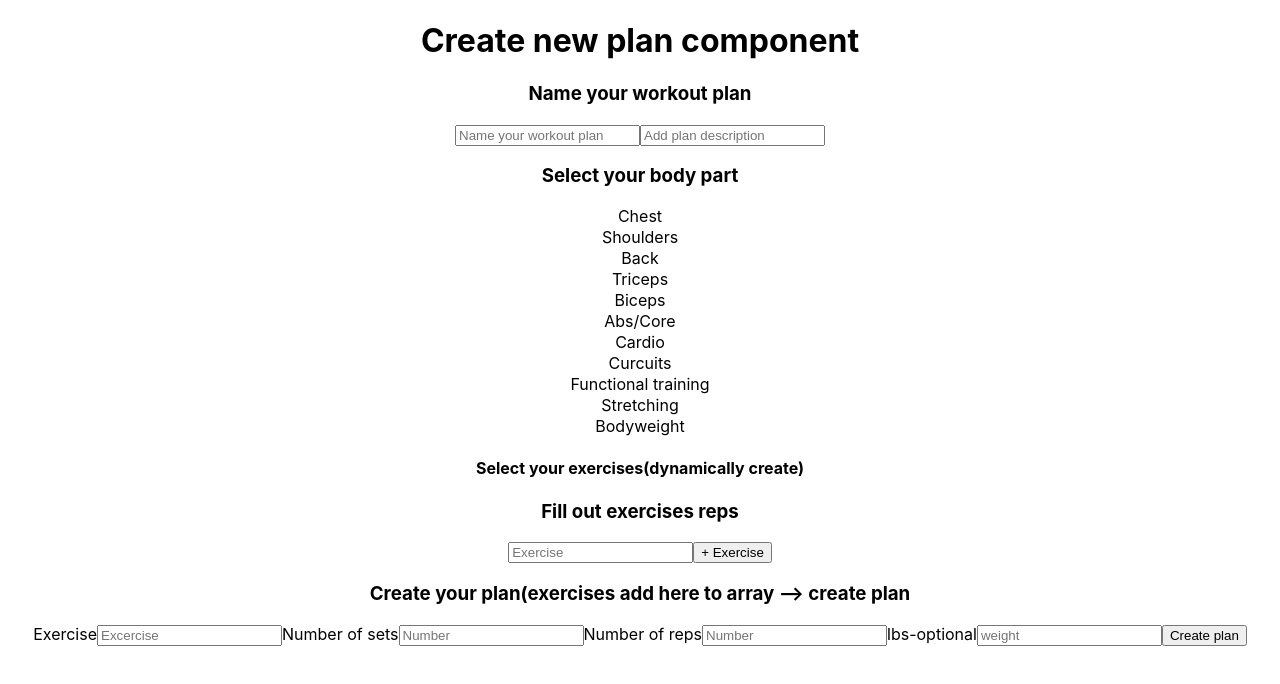
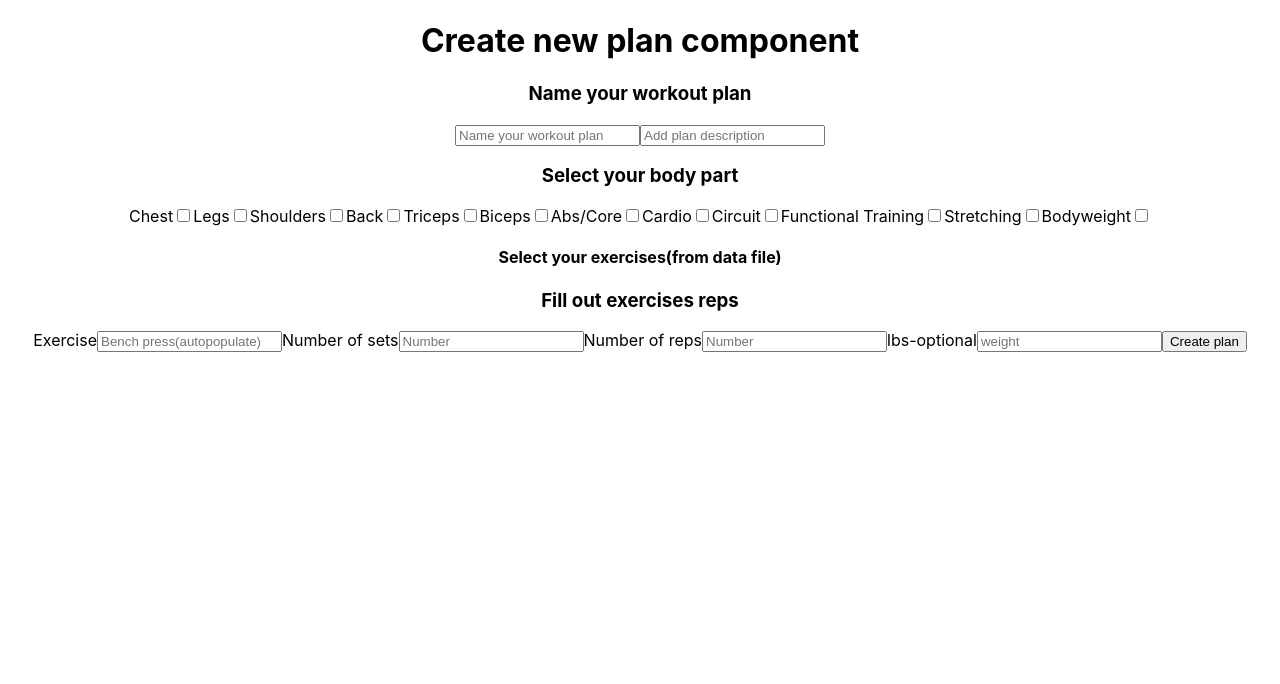
Before and after one commit to weightlifting-journal-13/frontend, a React (Create React App) app in the folder weightlifting/: page /CreatePlan in a window 1280 px wide. Shown: the top 684 px of the page. Built offline with nearby package versions, Linux system fonts and the light colour scheme.

Commit message:
updated data structure in data file, refactored Create Plan component to input boxes

```diff
--- a/weightlifting/src/components/CreatePlan.js
+++ b/weightlifting/src/components/CreatePlan.js
@@ -8,7 +8,7 @@ const CreatePlan = () => {
 
     //set up useEffect --> watch two things: 1. bodpyarts, 2. exercises
 
-    workoutPlan.filter(plan => console.log(plan))
+    // workoutPlan.filter(plan => console.log(plan))
 
    //NATE:
 /**
@@ -62,34 +62,86 @@ const CreatePlan = () => {
                 //onChange={}
                 />
                 <h3>Select your body part</h3>
-                    <option>Chest</option>
-                    <option>Shoulders</option>
-                    <option>Back</option>
-                    <option>Triceps</option>
-                    <option>Biceps</option>
-                    <option>Abs/Core</option>
-                    <option>Cardio</option>
-                    <option>Curcuits</option>
-                    <option>Functional training</option>
-                    <option>Stretching</option>
-                    <option>Bodyweight</option>
-                <h4>Select your exercises(dynamically create)</h4>
-                {/* <select>{exerciseList}</select> */}
+                    <label>Chest</label>
+                    <input
+                        type='checkbox'
+                        name='chest'
+                        //value={}
+                    />
+                    <label>Legs</label>
+                    <input
+                        type='checkbox'
+                        name='legs'
+                        //value={}
+                    />
+                    <label>Shoulders</label>
+                    <input
+                        type='checkbox'
+                        name='shoulders'
+                        //value={}
+                    />
+                    <label>Back</label>
+                    <input
+                        type='checkbox'
+                        name='back'
+                        //value={}
+                    />
+                    <label>Triceps</label>
+                    <input
+                        type='checkbox'
+                        name='triceps'
+                        //value={}
+                    />
+                    <label>Biceps</label>
+                    <input
+                        type='checkbox'
+                        name='biceps'
+                        //value={}
+                    />
+                    <label>Abs/Core</label>
+                    <input
+                        type='checkbox'
+                        name='core'
+                        //value={}
+                    />
+                    <label>Cardio</label>
+                    <input
+                        type='checkbox'
+                        name='cardio'
+                        //value={}
+                    />
+                    <label>Circuit</label>
+                    <input
+                        type='checkbox'
+                        name='circuits'
+                        //value={}
+                    />
+                    <label>Functional Training</label>
+                    <input
+                        type='checkbox'
+                        name='training'
+                        //value={}
+                    />
+                    <label>Stretching</label>
+                    <input
+                        type='checkbox'
+                        name='stretching'
+                        //value={}
+                    />
+                    <label>Bodyweight</label>
+                    <input
+                        type='checkbox'
+                        name='bodyweight'
+                        //value={}
+                    />
+                <h4>Select your exercises(from data file)</h4>
                 <h3>Fill out exercises reps</h3>
-                <input
-                    type='text'
-                    name='exercise'
-                    placeholder='Exercise'
-                    //value={}
-                    //onChange={}
-                />
-                <button type='submit'>+ Exercise</button>
-                <h3>Create your plan(exercises add here to array --> create plan</h3>
+
                 <label>Exercise</label>
                 <input
                     type='text'
                     name='exercise'
-                    placeholder='Excercise'
+                    placeholder='Bench press(autopopulate)'
                 />
                 <label>Number of sets</label>
                 <input
--- a/weightlifting/src/data.js
+++ b/weightlifting/src/data.js
@@ -1,19 +1,4 @@
-export const data = [
-    {
-        bodypart: 'chest',
-        exercises: ['flat bench press', 'incline bench press', 'decline bench press', 'push ups', 'flat dumbell press', 'incline dumbell press', 'dips', 'cable crossovers']
-    },
-    {
-        bodypart: 'legs',
-        exercises: ['squats', 'lunges', 'deadlifts', 'leg curls', 'hamstring curls', 'sumo squat', 'calf raises']
-    },
-    {
-        bodypart: 'shoulders',
-        exercises: ['seated press', 'upright rows', 'cable raises', 'side raises', 'kettle bell swings']
-    }
-]
-
-export const data2 = {
+export const data = {
     chest:{
         isSelected:false,
         exercises:{
```
